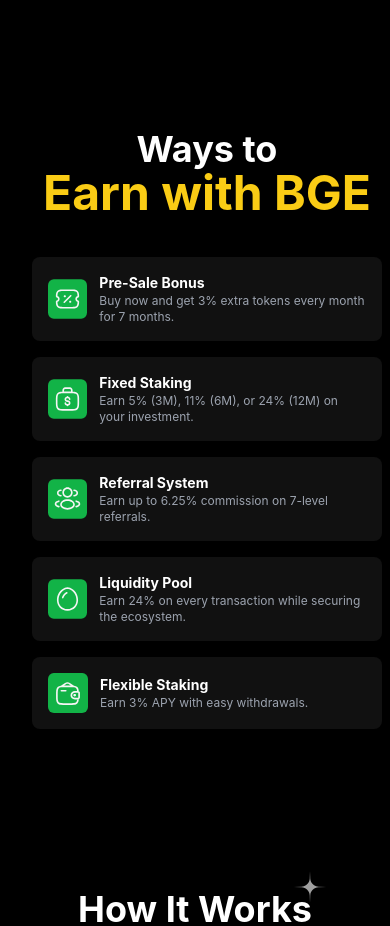
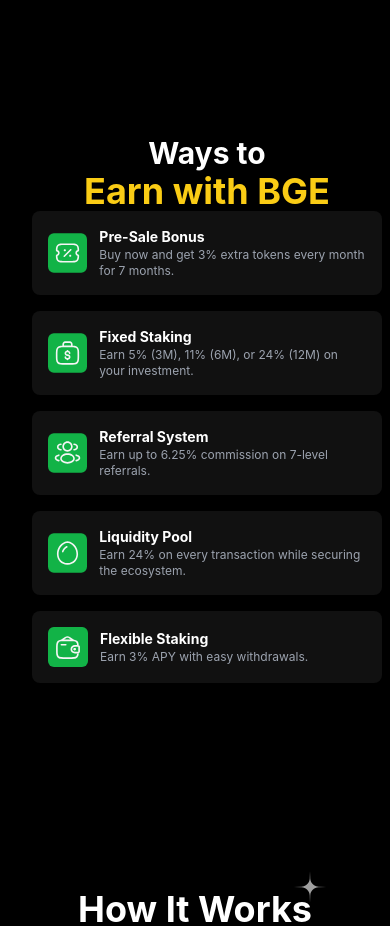
Before and after one commit to vijaymurugann/banyangrow-website, a React (Vite) app: page / in a window 390 px wide. Shown: the part 2420-3346 px from the top of the page. Built offline with nearby package versions, Linux system fonts and the light colour scheme.

Commit message:
fixed code of earn for production

```diff
--- a/src/components/earn.tsx
+++ b/src/components/earn.tsx
@@ -3,19 +3,31 @@ import referralSystem from "../assets/referal.svg";
 import fixedStaking from "../assets/fixedstake.svg";
 import liquidityPool from "../assets/liqpool.svg";
 import flexibleStaking from "../assets/flexstake.svg";
-import star from "../assets/gstar.svg";
-import border from "../assets/border.svg";
+import border from "../assets/border.svg"; // Removed 'star' since it's unused
+
+// Define types for props
+interface EarningBoxProps {
+  image: string;
+  title: string;
+  description: string;
+}
 
 const WaysToEarn = () => {
   return (
     <section className="relative w-full min-h-screen bg-black flex flex-col items-center justify-center px-8">
-      {/* Border SVG - Desktop Only */}
+      {/* Border SVG - Increased Size */}
       <div className="absolute w-[calc(70%+20px)] h-[calc(70%+20px)] flex items-center justify-center z-0 hidden md:flex">
         <img src={border} alt="Border" className="w-full h-full" />
       </div>
 
-      {/* Title - Visible on Desktop, Adjusted for Mobile */}
-      <div className="w-full text-center z-10 mt-10 md:absolute md:w-[calc(60%+20px)] md:h-[calc(60%+20px)] md:flex md:flex-col md:items-center md:justify-center">
+      {/* Mobile Title Placement */}
+      <div className="w-full text-center md:hidden">
+        <h1 className="text-white text-3xl font-bold">Ways to</h1>
+        <h1 className="text-yellow-400 text-4xl font-bold">Earn with BGE</h1>
+      </div>
+
+      {/* Desktop Title (Inside Border) */}
+      <div className="absolute w-[calc(60%+20px)] h-[calc(60%+20px)] flex flex-col items-center justify-center z-10 text-center hidden md:flex">
         <h1 className="text-white text-4xl md:text-4.5xl font-bold">Ways to</h1>
         <h1 className="text-yellow-400 text-5xl md:text-5.5xl font-bold">Earn with BGE</h1>
       </div>
@@ -23,7 +35,7 @@ const WaysToEarn = () => {
       {/* Earning Options Grid */}
       <div className="relative flex flex-col md:flex-row md:flex-wrap items-center justify-center w-full max-w-3xl z-10 gap-4 md:gap-0">
         {/* Mobile View - Stacked Layout */}
-        <div className="flex flex-col gap-4 md:hidden mt-10">
+        <div className="flex flex-col gap-4 md:hidden">
           <EarningBox image={presaleBonus} title="Pre-Sale Bonus" description="Buy now and get 3% extra tokens every month for 7 months." />
           <EarningBox image={fixedStaking} title="Fixed Staking" description="Earn 5% (3M), 11% (6M), or 24% (12M) on your investment." />
           <EarningBox image={referralSystem} title="Referral System" description="Earn up to 6.25% commission on 7-level referrals." />
@@ -44,7 +56,8 @@ const WaysToEarn = () => {
   );
 };
 
-const EarningBox = ({ image, title, description }) => (
+// Fixed TypeScript Errors in Props
+const EarningBox = ({ image, title, description }: EarningBoxProps) => (
   <div className="flex bg-[#111] rounded-lg p-4 shadow-lg items-center w-[350px]">
     <img src={image} alt={title} className="w-10 h-10 mr-3" />
     <div>
```
